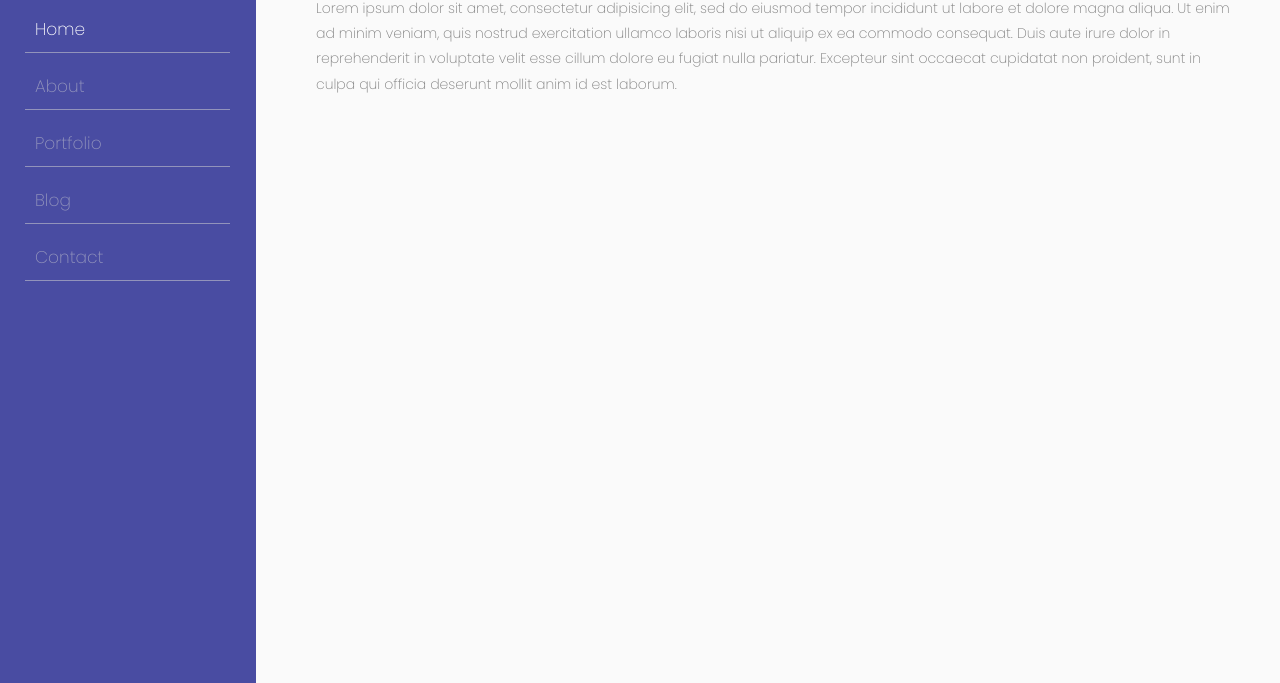
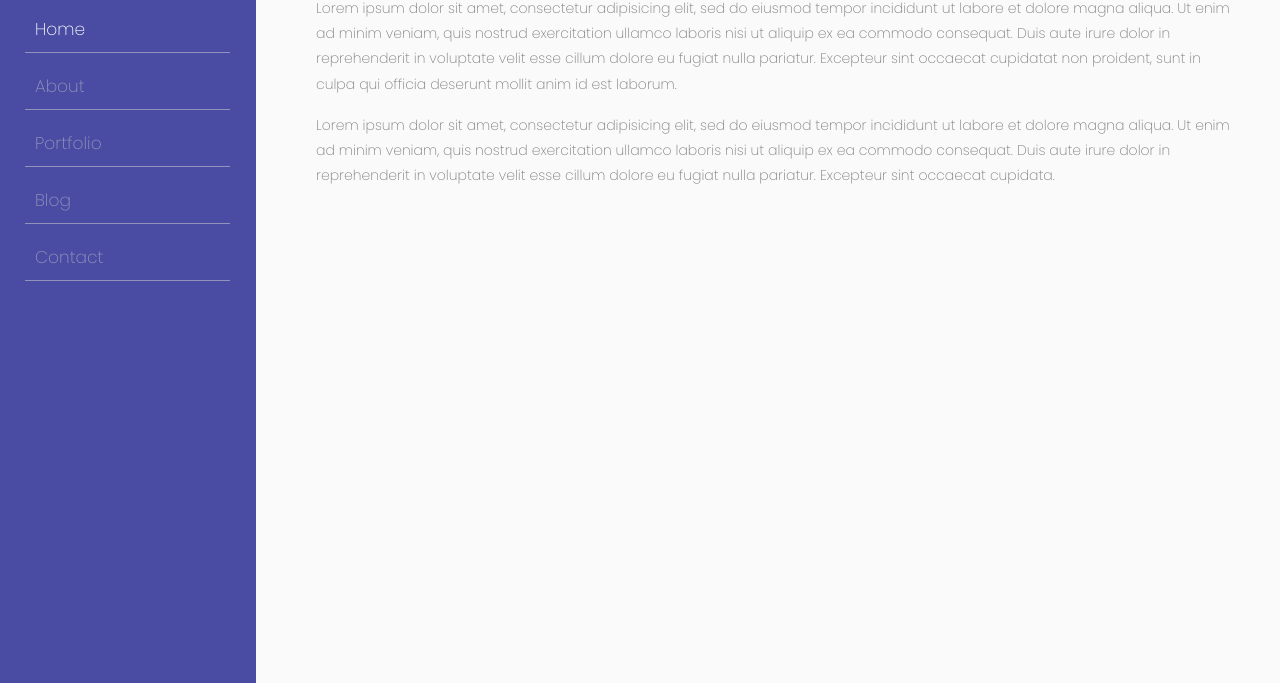
Before and after one commit to SaadAhmad67/Bootstrap-Repo, a plain HTML site: page index.html in a window 1280 px wide. Shown: the part 117-800 px from the top of the page. Drawn offline with Linux system fonts and the light colour scheme.

Commit message:
Code Successfully

```diff
--- a/index.html
+++ b/index.html
@@ -24,6 +24,7 @@
         <div class="navbody">
             <h1>Sidebar #03</h1>
             <p>Lorem ipsum dolor sit amet, consectetur adipisicing elit, sed do eiusmod tempor incididunt ut labore et dolore magna aliqua. Ut enim ad minim veniam, quis nostrud exercitation ullamco laboris nisi ut aliquip ex ea commodo consequat. Duis aute irure dolor in reprehenderit in voluptate velit esse cillum dolore eu fugiat nulla pariatur. Excepteur sint occaecat cupidatat non proident, sunt in culpa qui officia deserunt mollit anim id est laborum.</p>
+            <p>Lorem ipsum dolor sit amet, consectetur adipisicing elit, sed do eiusmod tempor incididunt ut labore et dolore magna aliqua. Ut enim ad minim veniam, quis nostrud exercitation ullamco laboris nisi ut aliquip ex ea commodo consequat. Duis aute irure dolor in reprehenderit in voluptate velit esse cillum dolore eu fugiat nulla pariatur. Excepteur sint occaecat cupidata.</p>
         </div>
     </div>
 </body>
```
